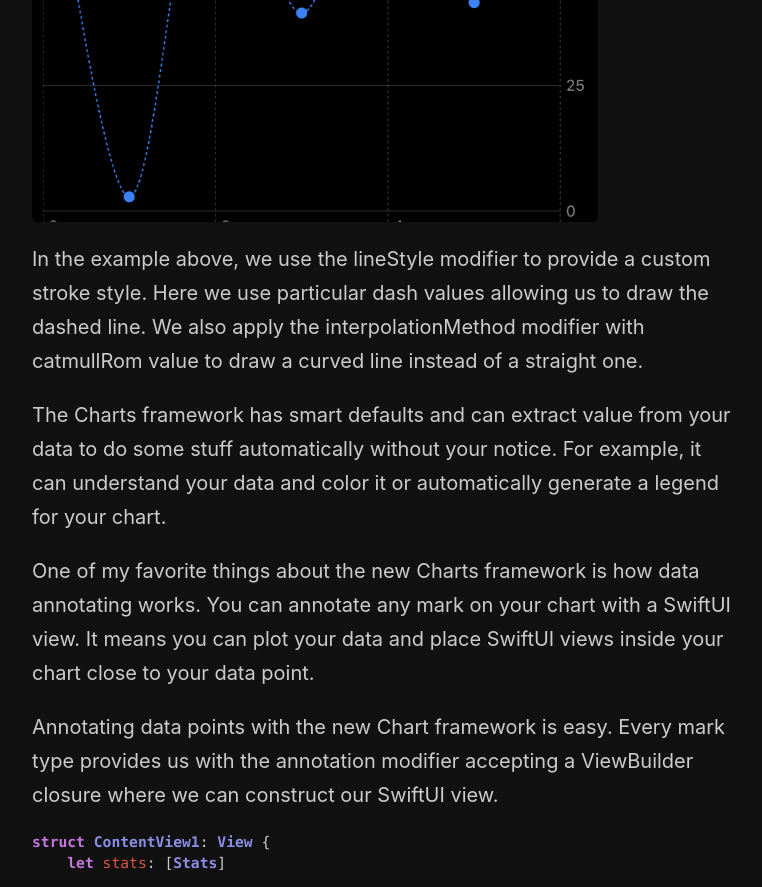
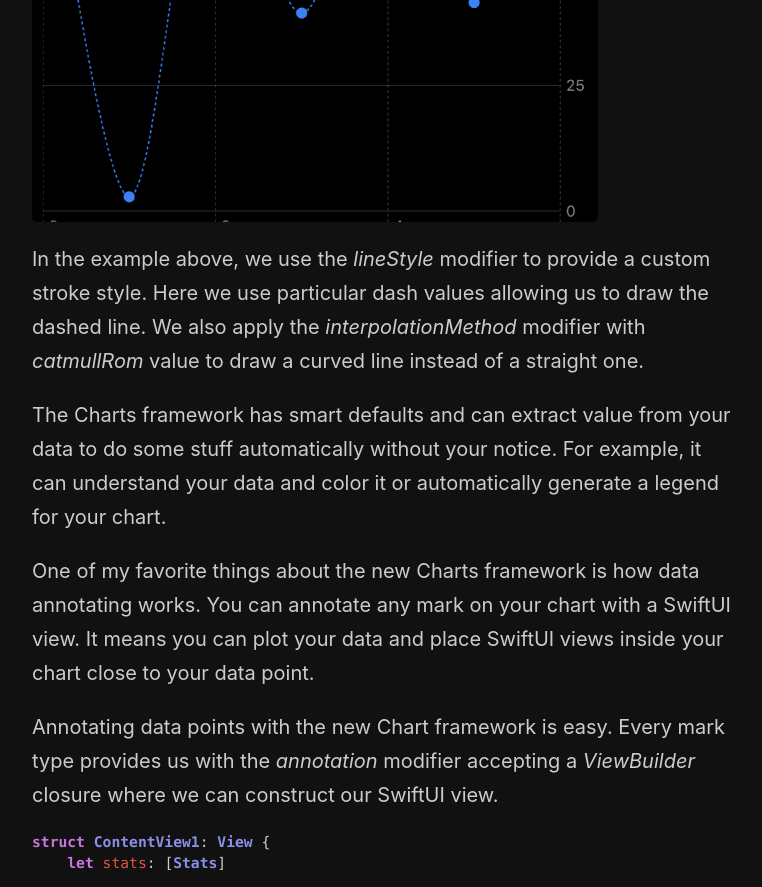
Before and after one commit to mecid/mecid.github.io, a Jekyll site: the page built from _posts/2023-01-18-mastering-charts-in-swiftui-mark-styling.md, in a window 1280 px wide and 900 px high, scrolled down 4047 px. Shown: the part 13-900 px from the top of the window, without its empty margins (258-1020 px from the left). Built offline with Jekyll 4.4.1, drawn with Linux system fonts in a browser that asks for light colours; some of the changed text lies outside the part shown.

Commit message:
styling charts post formatted

````diff
--- a/_posts/2023-01-18-mastering-charts-in-swiftui-mark-styling.md
+++ b/_posts/2023-01-18-mastering-charts-in-swiftui-mark-styling.md
@@ -9,9 +9,9 @@ Last week we started a series of posts about the new Charts framework available
 
 {% include friends.html %}
 
-As we learned in the previous post, the Charts framework provides different mark types, allowing us to plot our data differently. AreaMark, BarMark, LineMark, PointMark, RectangleMark, and RuleMark, all of these mark types let us apply modifiers we used to have in SwiftUI views.
+As we learned in the previous post, the Charts framework provides different mark types, allowing us to plot our data differently. *AreaMark*, *BarMark*, *LineMark*, *PointMark*, *RectangleMark*, and *RuleMark*, all of these mark types let us apply modifiers we used to have in SwiftUI views.
 
-For example, we can use the foregroundStyle modifier to change the mark's color using any ShapeStyle we need or the opacity modifier to change the alpha of the mark.
+For example, we can use the *foregroundStyle* modifier to change the mark's color using any *ShapeStyle* we need or the *opacity* modifier to change the alpha of the mark.
 
 ```swift
 enum Gender: String {
@@ -52,7 +52,7 @@ struct ContentView1: View {
 
 ![chart-with-opacity-and-shape](/public/chart5.png)
 
-The clipShape modifier allows us to change the shape of the bar mark, and the position modifier will enable us to stack bar marks in a group differently.
+The *clipShape* modifier allows us to change the shape of the bar mark, and the *position* modifier will enable us to stack bar marks in a group differently.
 
 ```swift
 struct ContentView1: View {
@@ -75,9 +75,9 @@ struct ContentView1: View {
 
 ![bar-chart-with-custom-stacking](/public/chart6.png)
 
-As you can see in the example above, we use the clipShape modifier to round the rectangles of our bars. We also use the position modifier to stack them horizontally. By default, the Charts framework accumulates bars in a single group vertically.
+As you can see in the example above, we use the *clipShape* modifier to round the rectangles of our bars. We also use the *position* modifier to stack them horizontally. By default, the Charts framework accumulates bars in a single group vertically.
 
-On the other hand, the LineMark type allows us to use the lineStyle modifier to change the stroke style of the plotted line. We can also use the interpolationMethod modifier to change how the framework draws the line.
+On the other hand, the *LineMark* type allows us to use the *lineStyle* modifier to change the stroke style of the plotted line. We can also use the *interpolationMethod* modifier to change how the framework draws the line.
 
 ```swift
 struct ContentView: View {
@@ -107,13 +107,13 @@ struct ContentView: View {
 
 ![line-chart-with-custom-curve](/public/chart7.png)
 
-In the example above, we use the lineStyle modifier to provide a custom stroke style. Here we use particular dash values allowing us to draw the dashed line. We also apply the interpolationMethod modifier with catmullRom value to draw a curved line instead of a straight one.
+In the example above, we use the *lineStyle* modifier to provide a custom stroke style. Here we use particular dash values allowing us to draw the dashed line. We also apply the *interpolationMethod* modifier with *catmullRom* value to draw a curved line instead of a straight one.
 
 The Charts framework has smart defaults and can extract value from your data to do some stuff automatically without your notice. For example, it can understand your data and color it or automatically generate a legend for your chart.
 
 One of my favorite things about the new Charts framework is how data annotating works. You can annotate any mark on your chart with a SwiftUI view. It means you can plot your data and place SwiftUI views inside your chart close to your data point.
 
-Annotating data points with the new Chart framework is easy. Every mark type provides us with the annotation modifier accepting a ViewBuilder closure where we can construct our SwiftUI view.
+Annotating data points with the new Chart framework is easy. Every mark type provides us with the *annotation* modifier accepting a *ViewBuilder* closure where we can construct our SwiftUI view.
 
 ```swift
 struct ContentView1: View {
@@ -140,7 +140,7 @@ struct ContentView1: View {
 
 ![chart-with-annotation](/public/chart8.png)
 
-As you can see in the example above, we use the annotation modifier to place the text with the population above the bar mark. The annotation modifier also accepts the position, alignment, and spacing parameters.
+As you can see in the example above, we use the *annotation* modifier to place the text with the population above the bar mark. The *annotation* modifier also accepts the *position*, *alignment*, and *spacing* parameters.
 
 ```swift
 struct ContentView1: View {
````
